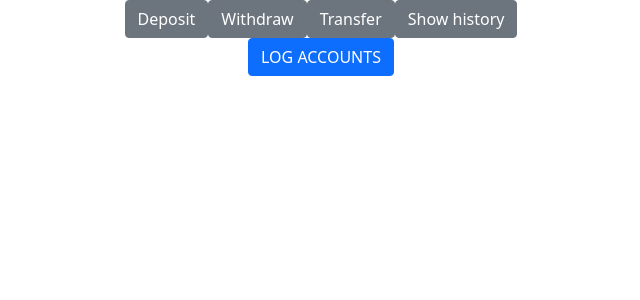
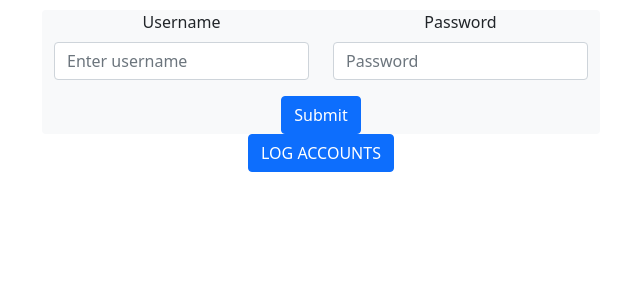
Before and after one commit to FeelsBrettMan/DollarsBankJSApp, a React (Create React App) app: page / in a window 1280 px wide. Shown: the top 300 px of the page, without its empty margins (319-959 px from the left). Built offline with nearby package versions, Linux system fonts and the light colour scheme.

Commit message:
Sign in fully implemented

```diff
--- a/src/App.js
+++ b/src/App.js
@@ -14,9 +14,7 @@ function App() {
     ]
 
     const [account, setAccount] = React.useState(accountArray[0])
-    const signInCallback = (e) =>{
-        console.log(e)
-    }
+
 
     const transactionCallback = (transType, amount, transferAccount) =>{
         account.doTransaction(transType, amount, transferAccount)
--- a/src/components/Menu.js
+++ b/src/components/Menu.js
@@ -3,8 +3,14 @@ import {Container} from "react-bootstrap";
 import {IOModal} from "./IOModal";
 import {TransferModel} from "./TransferModel";
 import {TransactionsModal} from "./TransactionsModal";
+import {SignIn} from "./SignIn";
 
 export const Menu = (props) =>{
+    const [account, setAccount] = React.useState(null)
+
+
+
+
     const depositCallback = (amount)=>{
         //props.transaction(props.account.balance + parseInt(amount),"TIME: "+ new Date().toLocaleString()+" DEPOSIT: $"+amount)
         props.transaction("deposit", parseInt(amount), null)
@@ -16,20 +22,28 @@ export const Menu = (props) =>{
     }
     const transferCallback = (amount, toAccountNum) => {
         let toAccount
-        console.log(props.accountArray[1].id)
         props.accountArray.forEach((current)=> {
             if(parseInt(toAccountNum)===current.id){
                 toAccount = current
             }})
-        console.log(toAccount)
         props.transaction("transferTo", parseInt(amount), toAccount)
     }
+    const accountIdArray = () =>{
+        let accountIds = []
+        props.accountArray.forEach((current)=>{
+            accountIds.push(current.id)
+        })
+        return accountIds
+    }
+
     return (
         <Container>
-            <IOModal type={"deposit"} deposit={depositCallback}/>
-            <IOModal type={"withdraw"} withdraw={withdrawCallback}/>
-            <TransferModel account={props.account} transfer={transferCallback}/>
-            <TransactionsModal account={props.account}/>
+            {account!=null ? <Container>
+                <IOModal type={"deposit"} deposit={depositCallback}/>
+                <IOModal type={"withdraw"} withdraw={withdrawCallback}/>
+                <TransferModel account={props.account} accountIDArray={accountIdArray()} transfer={transferCallback}/>
+                <TransactionsModal account={props.account}/>
+            </Container>: <SignIn setAccount={setAccount} accountArray={props.accountArray}/>}
 
         </Container>
     )
--- a/src/components/SignIn.js
+++ b/src/components/SignIn.js
@@ -1,5 +1,5 @@
 import React from "react";
-import {Button, Col, Container, Form, Row} from "react-bootstrap";
+import {Alert, Button, Col, Container, Form, Row} from "react-bootstrap";
 import {defaultAccount} from "../models/customer_account";
 export const SignIn = (props) => {
 
@@ -9,6 +9,7 @@ export const SignIn = (props) => {
         password: "",
     })
     const [formData, updateFormData] = React.useState(initFormData)
+    const [showError, setShowError] = React.useState(false)
 
     const handleChange = (e) => {
         updateFormData({...formData,
@@ -17,17 +18,20 @@ export const SignIn = (props) => {
     const handleSubmit = (e) => {
         e.preventDefault()
         console.log(formData)
-        let da = new defaultAccount(0, "test", "test", 500,["latest", "2nd", "3rd", "4th", "oldest"]);
-        if(da.username===formData.username && da.password ===formData.password){
-            console.log("sign in success")
-            props.callback(da)
+        let account
+        props.accountArray.forEach((current)=>{if(formData.username===current.username && formData.password ===current.password) account= current})
+        if(account){
+            setShowError(false)
+            props.setAccount(account)
+        }
+        else {
+            setShowError(true)
         }
     }
 
 
     return(
         <Container className={"rounded w-50 bg-light align-content-center"} style={{marginTop: "10px"}}>
-            {localStorage.getItem("userId") ===null ?
                 <Form>
                     <Row className="mb-3">
                         <Form.Group as={Col} controlId="formGridEmail">
@@ -44,11 +48,8 @@ export const SignIn = (props) => {
                     <Button variant="primary" type="submit" onClick={handleSubmit}>
                         Submit
                     </Button>
-                </Form> : <h3>You are signed in!</h3>
-            }
-
+                    {showError ? <Alert variant={"danger"}>Incorrect username and password pair!</Alert>: null}
+                </Form>
         </Container>
-
-
     )
 }
--- a/src/components/TransactionsModal.js
+++ b/src/components/TransactionsModal.js
@@ -1,5 +1,5 @@
 import React, {useState} from "react";
-import {Button, Col, Form, ListGroup, Modal, Row} from "react-bootstrap";
+import {Button,  ListGroup, Modal} from "react-bootstrap";
 
 export const TransactionsModal = (props) =>{
 
--- a/src/components/TransferModel.js
+++ b/src/components/TransferModel.js
@@ -19,15 +19,26 @@ export const TransferModel = (props) =>{
         console.log(formData)
         if(parseInt(formData.toAccount)=== props.account.id){
             setShowSelfTransferError(true)
+            setShowAccountNotFoundError(false)
+
         }
         else{
-            props.transfer(formData.amount, formData.toAccount)
+            if(props.accountIDArray.find((current)=> current === parseInt(formData.toAccount))){
+                props.transfer(formData.amount, formData.toAccount)
+                setShowAccountNotFoundError(false)
+                setShowSelfTransferError(false)
+            }
+            else{
+                setShowAccountNotFoundError(true)
+                setShowSelfTransferError(false)
+            }
         }
     }
 
 
     const [show, setShow] = useState(false)
     const [showSelfTransferError, setShowSelfTransferError] = useState(false)
+    const [showAccountNotFoundError, setShowAccountNotFoundError]= useState(false)
     const handleClose = () => setShow(false)
     const handleShow = () => setShow(true)
 
@@ -58,6 +69,8 @@ export const TransferModel = (props) =>{
                             </Form.Group>
                         </Row>
                         {showSelfTransferError ? <Alert variant={"danger"}>Can't transfer to self!</Alert>: null}
+                        {showAccountNotFoundError ? <Alert variant={"danger"}>Can't transfer to non-existent account!</Alert>: null}
+
                         <Row className="mb-3">
                             <Form.Group as={Col} controlId="formGridAmount">
                                 <Form.FloatingLabel label={"Enter amount"}>
```
